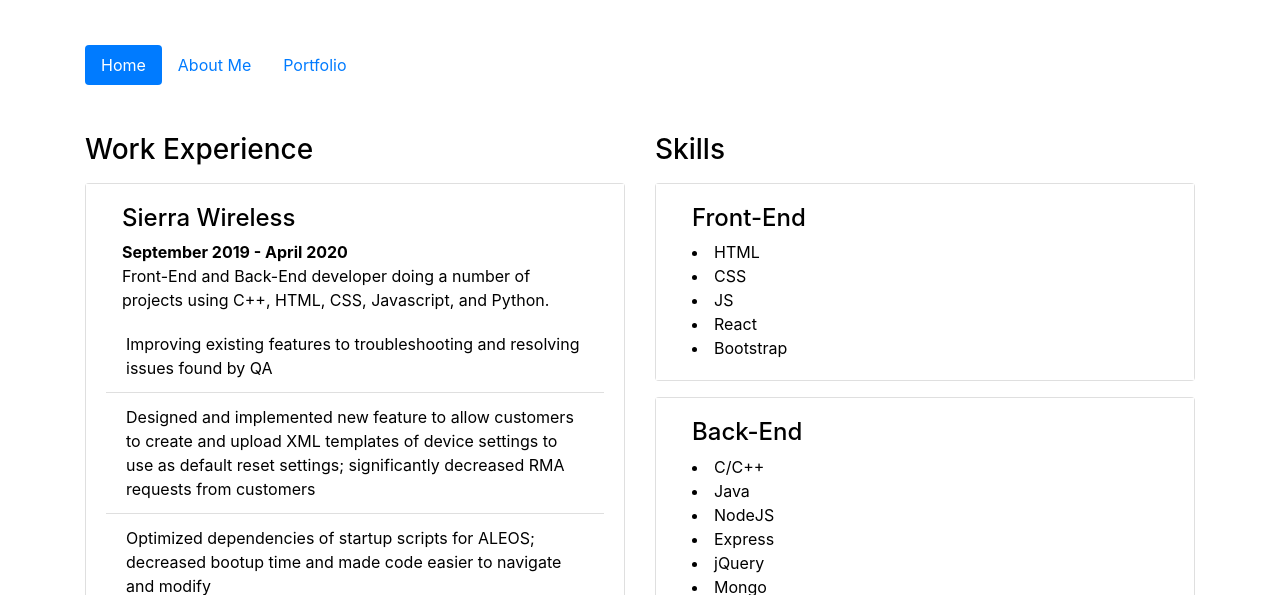
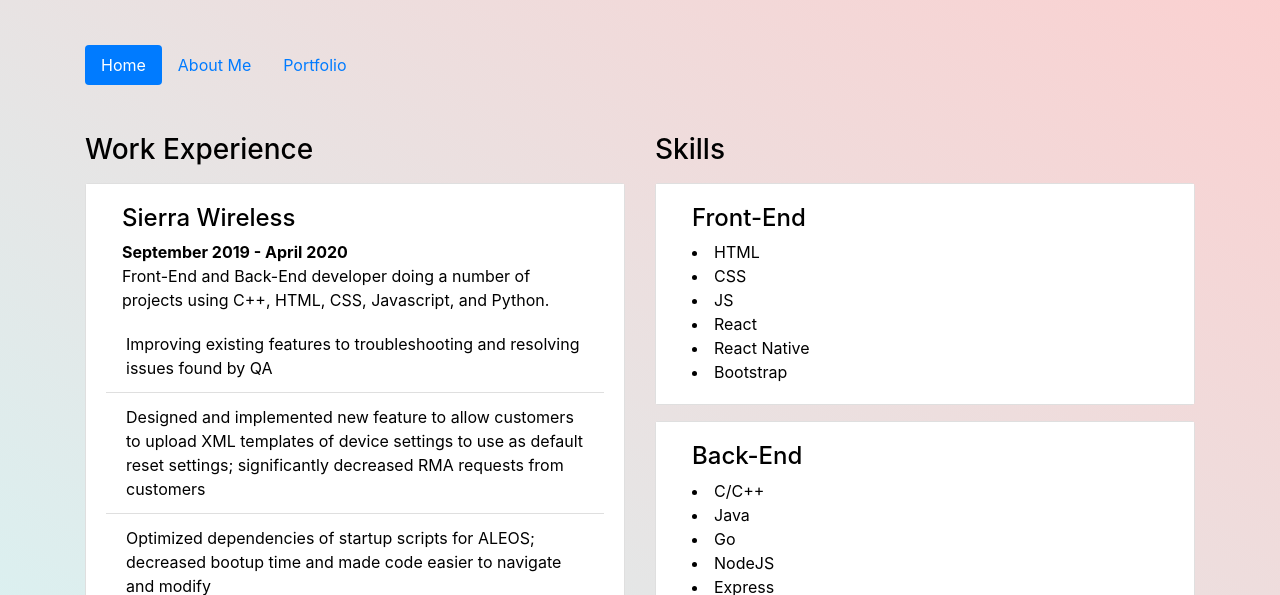
Before and after one commit to gbraitch/gbraitch.github.io, a plain HTML site: page index.html in a window 1280 px wide. Shown: the part 205-800 px from the top of the page. Drawn offline with nearby package versions, Linux system fonts and the light colour scheme.

Commit message:
Updated exp/skills

```diff
--- a/assets/css/style.css
+++ b/assets/css/style.css
@@ -1,6 +1,6 @@
 :root {
   --font-color: #000000;
-  --bg-color: #fff;
+  --bg-color: linear-gradient(35deg, #CCFFFF, #FFCCCC);
   --light-color: #fff;
   --dark-color: #fff;
 }
@@ -13,13 +13,13 @@
 }
 
 body {
-  background-color: var(--bg-color);
+  background: var(--bg-color);
   color: var(--font-color);
 }
 
 .card-body {
   color: var(--font-color);
-  background-color: var(--light-color);
+  background: var(--light-color);
 }
 
 .list-group-item {
--- a/index.html
+++ b/index.html
@@ -76,7 +76,7 @@
               </div>
               <ul class="list-group list-group-flush mt-2">
                 <li class="list-group-item">Improving existing features to troubleshooting and resolving issues found by QA</li>
-                <li class="list-group-item">Designed and implemented new feature to allow customers to create and upload XML templates of device settings to use as default reset settings; significantly decreased RMA requests from customers</li>
+                <li class="list-group-item">Designed and implemented new feature to allow customers to upload XML templates of device settings to use as default reset settings; significantly decreased RMA requests from customers</li>
                 <li class="list-group-item">Optimized dependencies of startup scripts for ALEOS; decreased bootup time and made code easier to navigate and modify</li>
                 <li class="list-group-item">Used C++ and Bash for work involving embedded Linux environment</li>
                 <li class="list-group-item">HTML/CSS, JavaScript, and Python for remote device management and configuration tool</li>
@@ -96,6 +96,7 @@
                   <li>CSS</li>
                   <li>JS</li>
                   <li>React</li>
+                  <li>React Native</li>
                   <li>Bootstrap</li>
                 </div>
               </div>
@@ -109,11 +110,11 @@
                 <div class="ul">
                   <li>C/C++</li>
                   <li>Java</li>
+                  <li>Go</li>
                   <li>NodeJS</li>
                   <li>Express</li>
                   <li>jQuery</li>
                   <li>Mongo</li>
-                  <li>API's</li>
                 </div>
               </div>
             </div>
```
